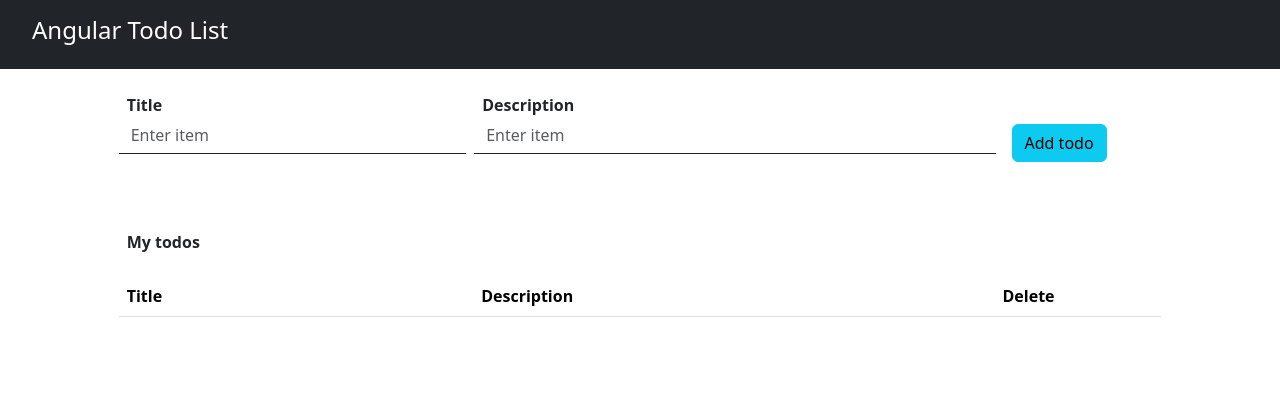
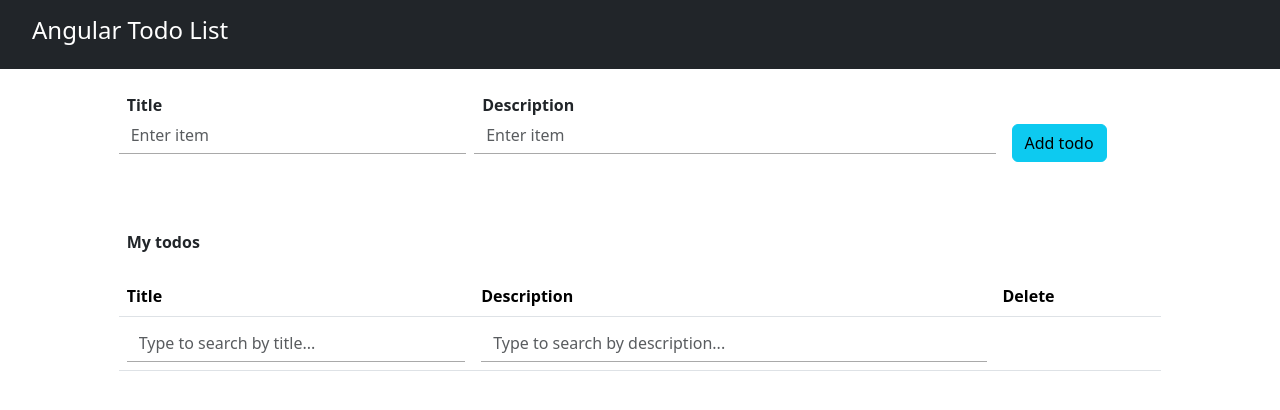
Before and after one commit to IzaSuper/ngx-todolist, an Angular app: page / in a window 1280 px wide. Shown: the top 410 px of the page. Built offline with nearby package versions, Linux system fonts and the light colour scheme.

Commit message:
Add filter pipes.

```diff
--- a/src/app/app.component.ts
+++ b/src/app/app.component.ts
@@ -1,4 +1,4 @@
-import {Component} from '@angular/core';
+import {Component, OnInit} from '@angular/core';
 import {RouterOutlet} from '@angular/router';
 import {FormComponent} from "./form/form.component";
 import {ListComponent} from "./list/list.component";
@@ -11,19 +11,33 @@ import {Item} from "./interface/item";
   templateUrl: './app.component.html',
   styleUrl: './app.component.css'
 })
-export class AppComponent {
+export class AppComponent implements OnInit {
   array: Item[] = [];
+
+  ngOnInit() {
+    const savedList = localStorage.getItem('list')
+    if (savedList) {
+      this.array = JSON.parse(savedList)
+    }
+  }
+
+  private saveList() {
+    localStorage.setItem('list', JSON.stringify(this.array))
+  }
+
 
   addTodo(todo: Item) {
     this.array = [
       todo,
       ...this.array
     ]
+    this.saveList()
   }
 
   deleted(indexToRemove: number) {
     this.array = [
       ...this.array.filter((_, index) => index !== indexToRemove)
     ]
+    this.saveList()
   }
 }
--- a/src/app/form/form.component.html
+++ b/src/app/form/form.component.html
@@ -9,7 +9,7 @@
           formControlName="title"
           class="form-control"
           placeholder="Enter item"
-          style="border: none; border-bottom: 1px solid; border-radius: 0">
+          style="border: none; border-bottom: 1px solid darkgray; border-radius: 0 ">
         <div class="invalid-feedback ms-2 mt-2 d-block"
              *ngIf="(reactiveForm.get('title').touched && reactiveForm.get('title').invalid)">
           <span *ngIf="reactiveForm.get('title').errors['required']">
@@ -28,7 +28,7 @@
           formControlName="description"
           class="form-control"
           placeholder="Enter item"
-          style="border: none; border-bottom: 1px solid; border-radius: 0">
+          style="border: none; border-bottom: 1px solid darkgray; border-radius: 0">
         <div class="invalid-feedback ms-2 mt-2 d-block"
              *ngIf="(reactiveForm.get('description').touched && reactiveForm.get('description').invalid)">
           <span *ngIf="reactiveForm.get('description').errors['required']">
--- a/src/app/list/list.component.css
+++ b/src/app/list/list.component.css
@@ -0,0 +1,5 @@
+.search {
+    border: none;
+    border-radius: 0;
+    border-bottom: 1px solid darkgray;
+}
--- a/src/app/list/list.component.html
+++ b/src/app/list/list.component.html
@@ -13,9 +13,28 @@
           <th style="width: 50%">Description</th>
           <th>Delete</th>
         </tr>
+        <tr>
+          <td>
+            <input type="text"
+                   placeholder="Type to search by title..."
+                   class="search form-control"
+                   [(ngModel)]="filterByTitle">
+
+          </td>
+          <td>
+            <input type="text"
+                   placeholder="Type to search by description..."
+                   class="search form-control"
+                   [(ngModel)]="filterByDescription"
+            >
+          </td>
+          <td></td>
+        </tr>
         </thead>
         <tbody>
-        <tr *ngFor="let item of data; let index = index">
+        <tr *ngFor="let item of data
+        | filterTitle: filterByTitle
+        | filterDescription: filterByDescription; let index = index">
           <td>
             {{ item.title }}
           </td>
--- a/src/app/list/list.component.ts
+++ b/src/app/list/list.component.ts
@@ -1,17 +1,27 @@
 import {Component, EventEmitter, Input, Output} from '@angular/core';
-import {NgForOf} from "@angular/common";
+import {CommonModule, NgForOf} from "@angular/common";
 import {Item} from "../interface/item";
+import {FormsModule} from "@angular/forms";
+import {filterTitlePipe} from "../../pipes/filter-title.pipe";
+import {filterDescriptionPipe} from "../../pipes/filter-description.pipe";
 
 @Component({
   selector: 'app-list',
   standalone: true,
   imports: [
-    NgForOf
+    NgForOf,
+    FormsModule,
+    CommonModule,
+    filterTitlePipe,
+    filterDescriptionPipe
   ],
   templateUrl: './list.component.html',
   styleUrl: './list.component.css'
 })
 export class ListComponent {
+
+  filterByTitle= ''
+  filterByDescription = ''
   @Input() data: Item[] = []
   @Output() deleted = new EventEmitter<number>()
 
--- /dev/null
+++ b/src/pipes/filter-description.pipe.ts
@@ -0,0 +1,15 @@
+import {Pipe, PipeTransform} from "@angular/core";
+import {Item} from "../app/interface/item";
+
+@Pipe({
+  standalone: true,
+  name: 'filterDescription'
+})
+export class filterDescriptionPipe implements PipeTransform {
+  transform(descriptions: Item[], searchText: string) {
+    searchText = searchText.toLowerCase();
+    return descriptions.filter(item => {
+      return item.description.toLowerCase().includes(searchText);
+    });
+  }
+}
--- /dev/null
+++ b/src/pipes/filter-title.pipe.ts
@@ -0,0 +1,15 @@
+import {Pipe, PipeTransform} from "@angular/core";
+import {Item} from "../app/interface/item";
+
+@Pipe({
+  standalone: true,
+  name: 'filterTitle'
+})
+export class filterTitlePipe implements PipeTransform {
+  transform(titles: Item[], searchText: string) {
+    searchText = searchText.toLowerCase();
+    return titles.filter(item => {
+      return item.title.toLowerCase().includes(searchText);
+    });
+  }
+}
```
